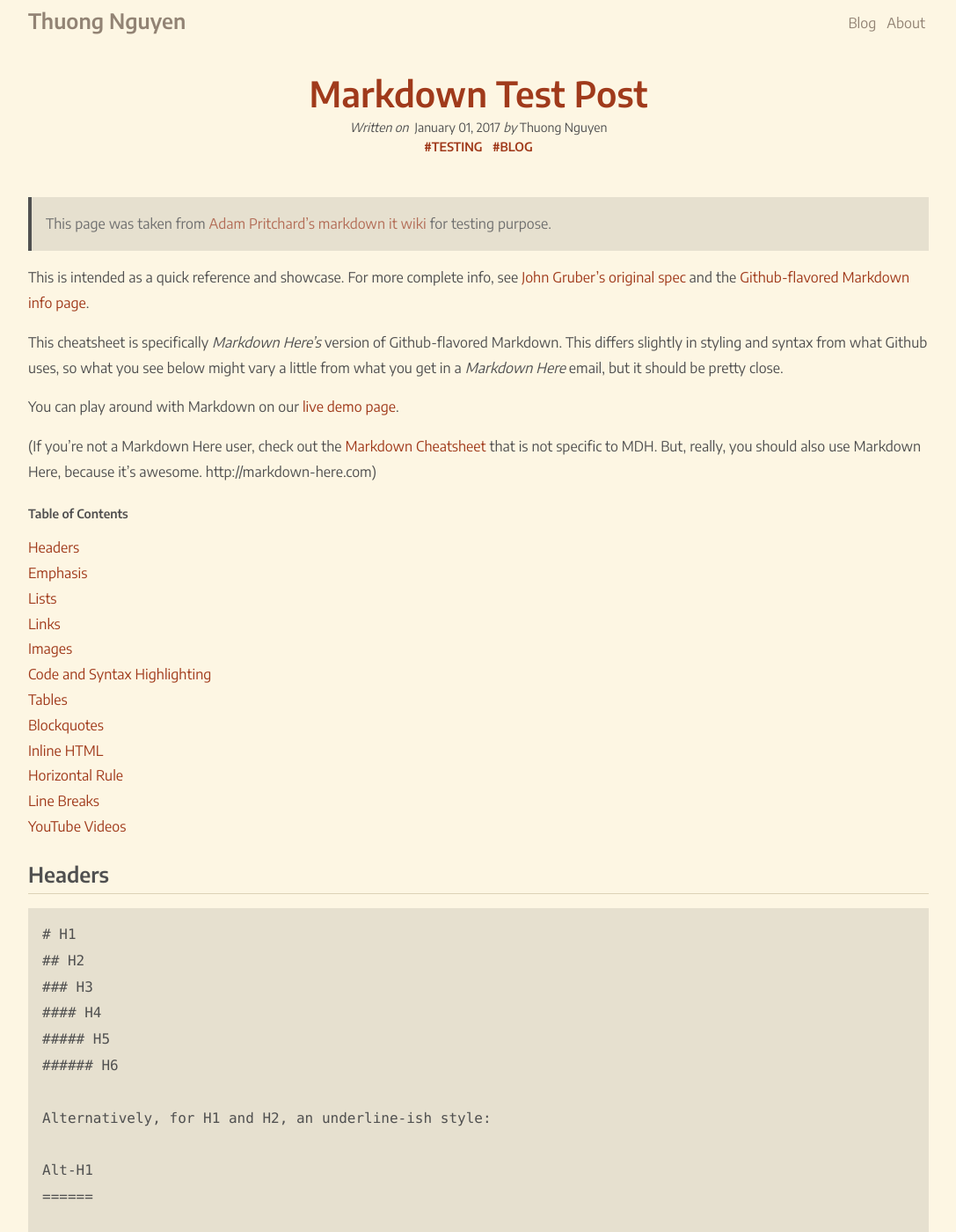
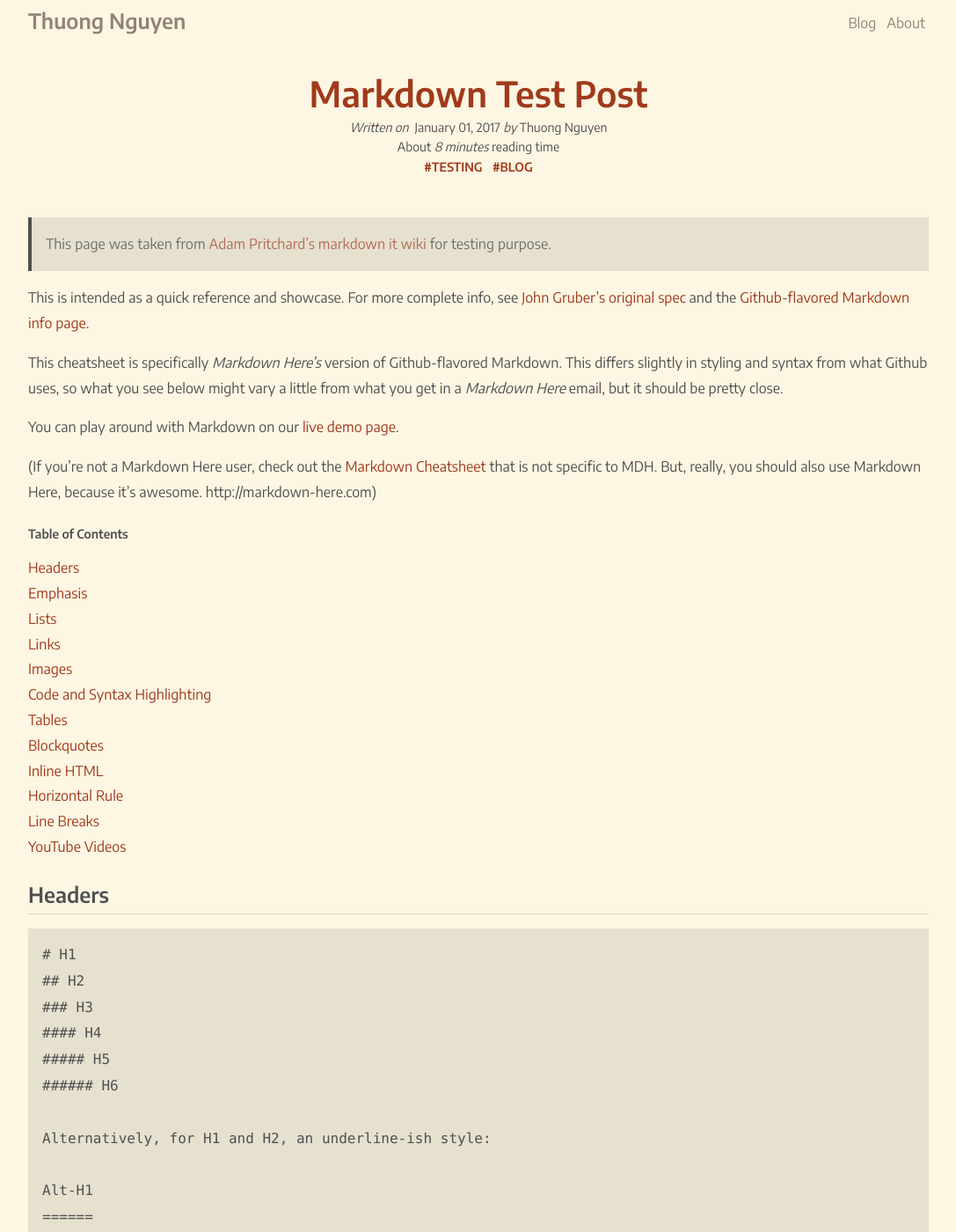
Before and after one commit to hthuong09/thuongnguyen.me, a Jekyll site: the page built from _posts/2017-01-01-markdown-test.md, in a window 1280 px wide and 1400 px high. Shown: the whole window at 88% size, without its empty margins (96-1183 px from the left). Built offline with Jekyll 4.4.1, drawn with Linux system fonts in a browser that asks for light colours.

Commit message:
Add estimated reading time

```diff
--- /dev/null
+++ b/_includes/readtime.html
@@ -0,0 +1,13 @@
+<!-- https://carlosbecker.com/posts/jekyll-reading-time-without-plugins/ -->
+<div class="reading-time">
+  About
+  <i>
+  {% assign words = content | number_of_words %}
+  {% if words < 360 %}
+    1 minute
+  {% else %}
+    {{ words | divided_by:180 }} minutes
+  {% endif %}
+  </i>
+  reading time
+</div>
--- a/_layouts/post.html
+++ b/_layouts/post.html
@@ -7,6 +7,7 @@ layout: master
   <div class="post-info">
     <span>Written on&nbsp;</span> <time datetime="{{ page.date }}">{{ page.date | date: "%B %d, %Y" }}</time>
     <span>by&nbsp;</span>{{ page.author }}
+    {% include readtime.html %}
     {% if page.tags %}
     <div class="tags">
       {% for tag in page.tags %}
--- a/_sass/themes/tnh/_blog-post.scss
+++ b/_sass/themes/tnh/_blog-post.scss
@@ -19,8 +19,12 @@
       font-style: italic;
     }
 
+    .reading-time {
+      margin-top: 0.25rem;
+    }
+
     .tags {
-      margin-top: 0.25rem;
+      margin-top: 0.3rem;
 
       a {
         color: $post-tag-color;
```
